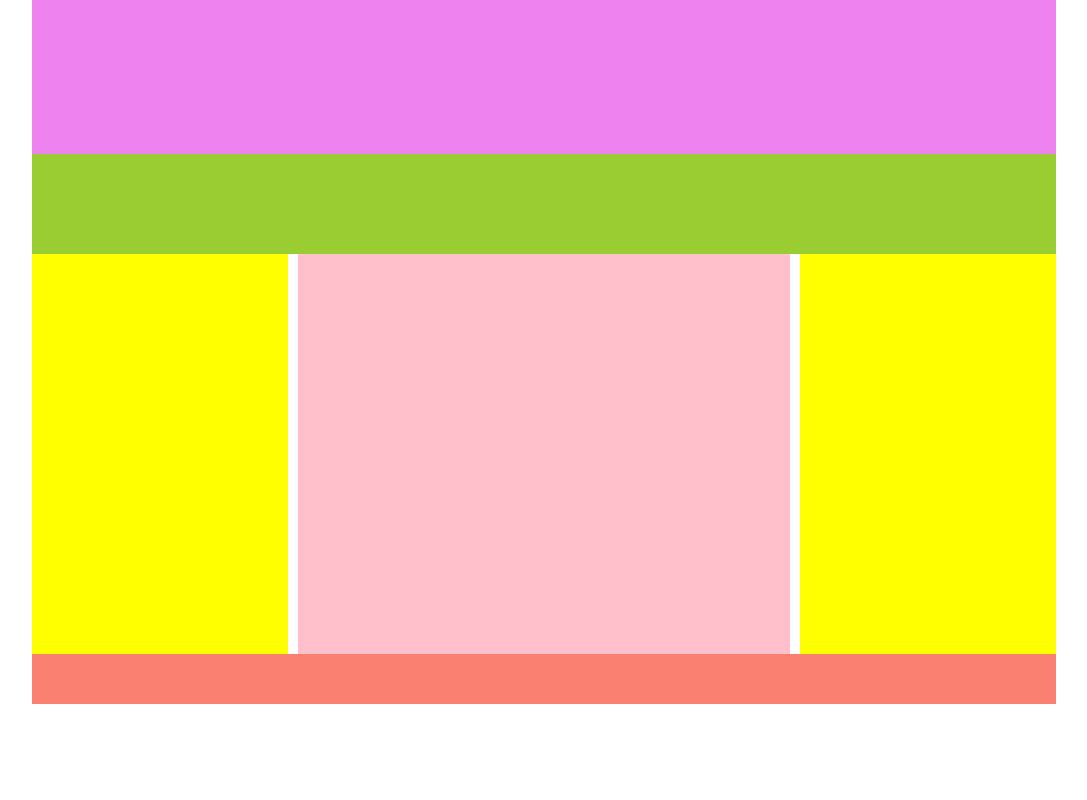
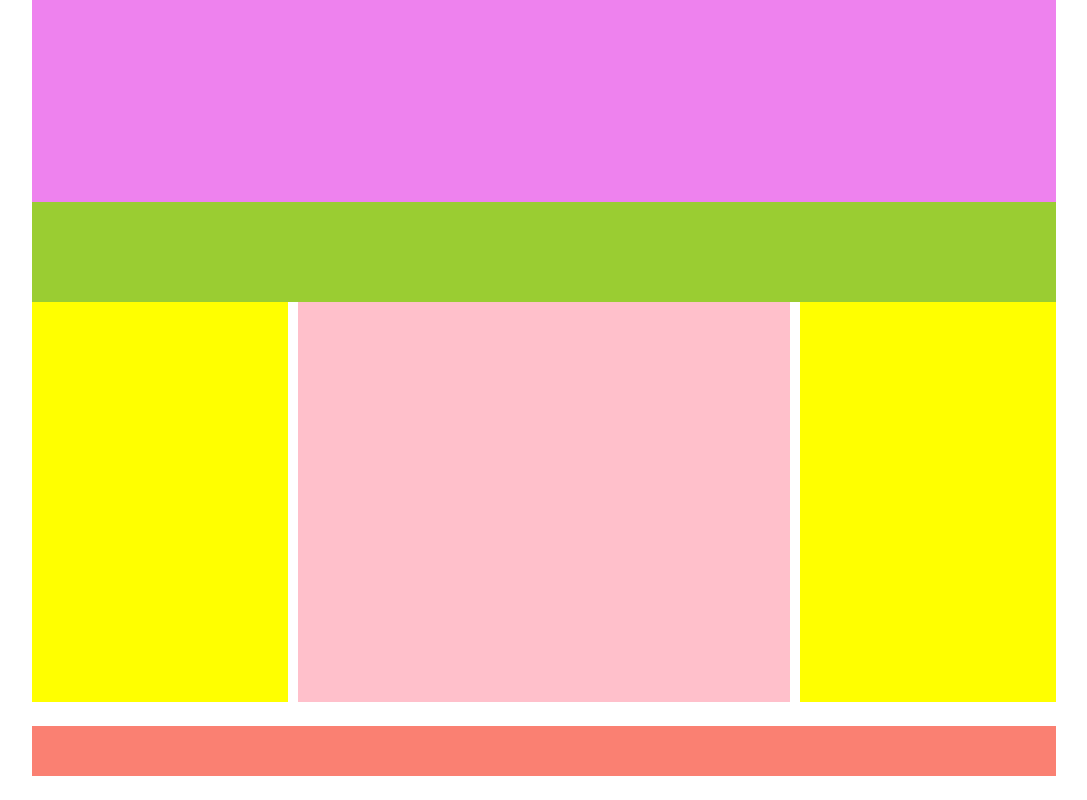
Before and after one commit to federicofrasca796/htmlcss-struttura-wp, a plain HTML site: page index.html in a window 1280 px wide. Shown: the part 346-1146 px from the top of the page, without its empty margins (96-1183 px from the left). Before the commit the page ends 1054 px from the top, so only its background shows below. Drawn offline with Linux system fonts and the light colour scheme.

Commit message:
fix footer + add margins to main sections

```diff
--- a/css/style.css
+++ b/css/style.css
@@ -34,14 +34,14 @@ body{
     width: 80%;
     margin: auto;
 }
-
+body>*{
+    margin:1.5rem 0;
+}
 /* #site-sections */
 #site-header{
     background-color: aqua;
 }
 #site-footer{
-    display:inline-block;
-    width:100%;
     background-color: salmon;
 }
 
```
